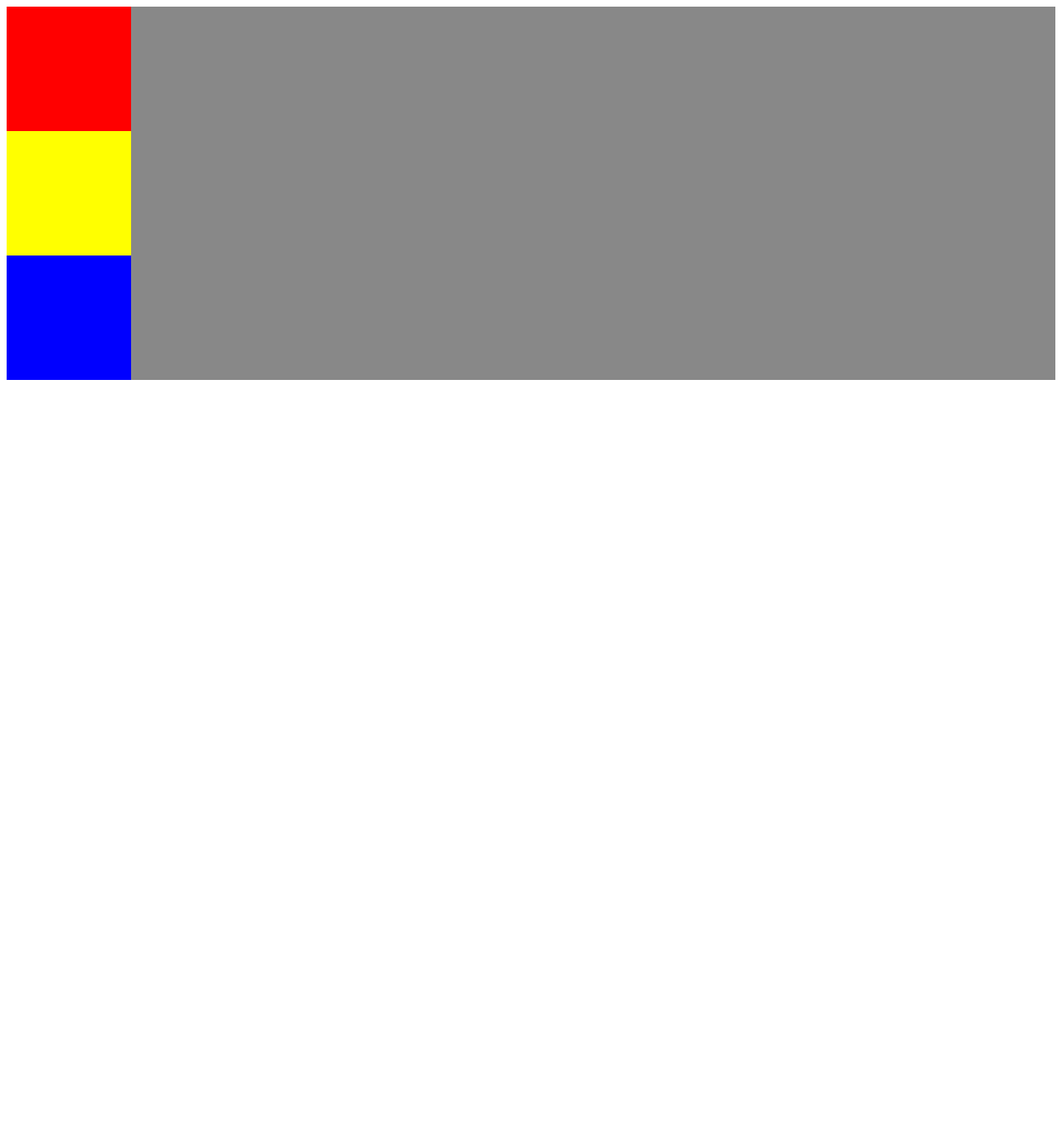
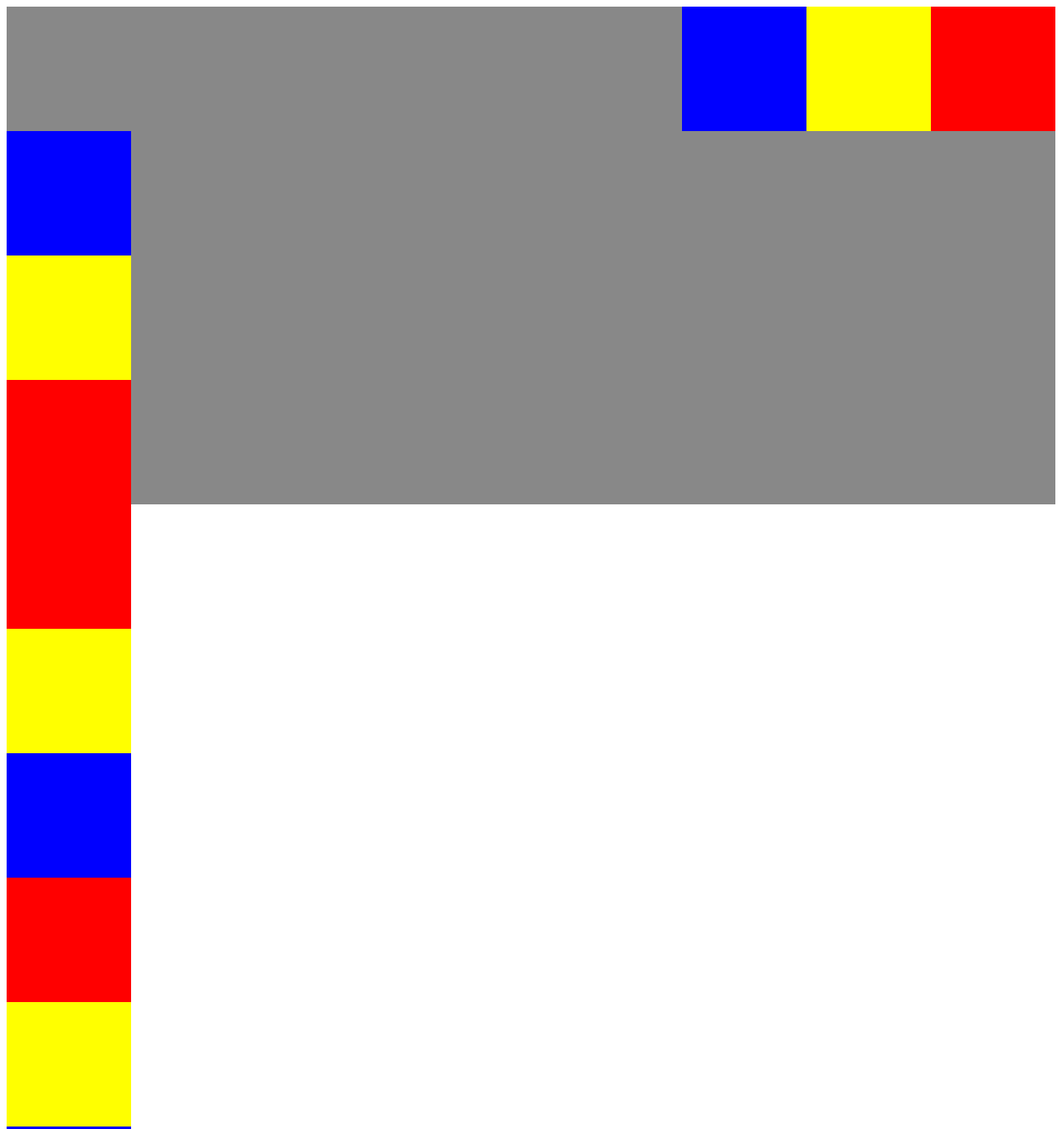
Before and after one commit to willmaher/Class-site, a plain HTML site: page flex.html in a window 1280 px wide. Shown: the top 1361 px of the page at 83% size. Before the commit the page ends 800 px from the top, so only its background shows below. Drawn offline with Linux system fonts and the light colour scheme.

Commit message:
Update flex.html

```diff
--- a/flex.html
+++ b/flex.html
@@ -17,6 +17,15 @@
 
     #box1{
       background:#888;
+      display:flex;
+      flex-direction:row-reverse;
+      reverse;
+    }
+
+    #box2{
+      background:#888;
+      display: flex;
+      flex-direction:column-reverse;
     }
 
     .red{
@@ -42,6 +51,29 @@
 <div class="red"></div>
 <div class="yellow"></div>
 <div class="blue"></div>
+</div>
+
+<div id="box2">
+<div class="red"></div>
+<div class="yellow"></div>
+<div class="blue"></div>
+</div>
+
+<div id="box3">
+<div class="red"></div>
+<div class="yellow"></div>
+<div class="blue"></div>
+</div>
+
+<div id="box4">
+<div class="red"></div>
+<div class="yellow"></div>
+<div class="blue"></div>
+
+<div id="box5">
+<div class="red"></div>
+<div class="yellow"></div>
+<div class="blue"></div>
 
 
       </body>
```
